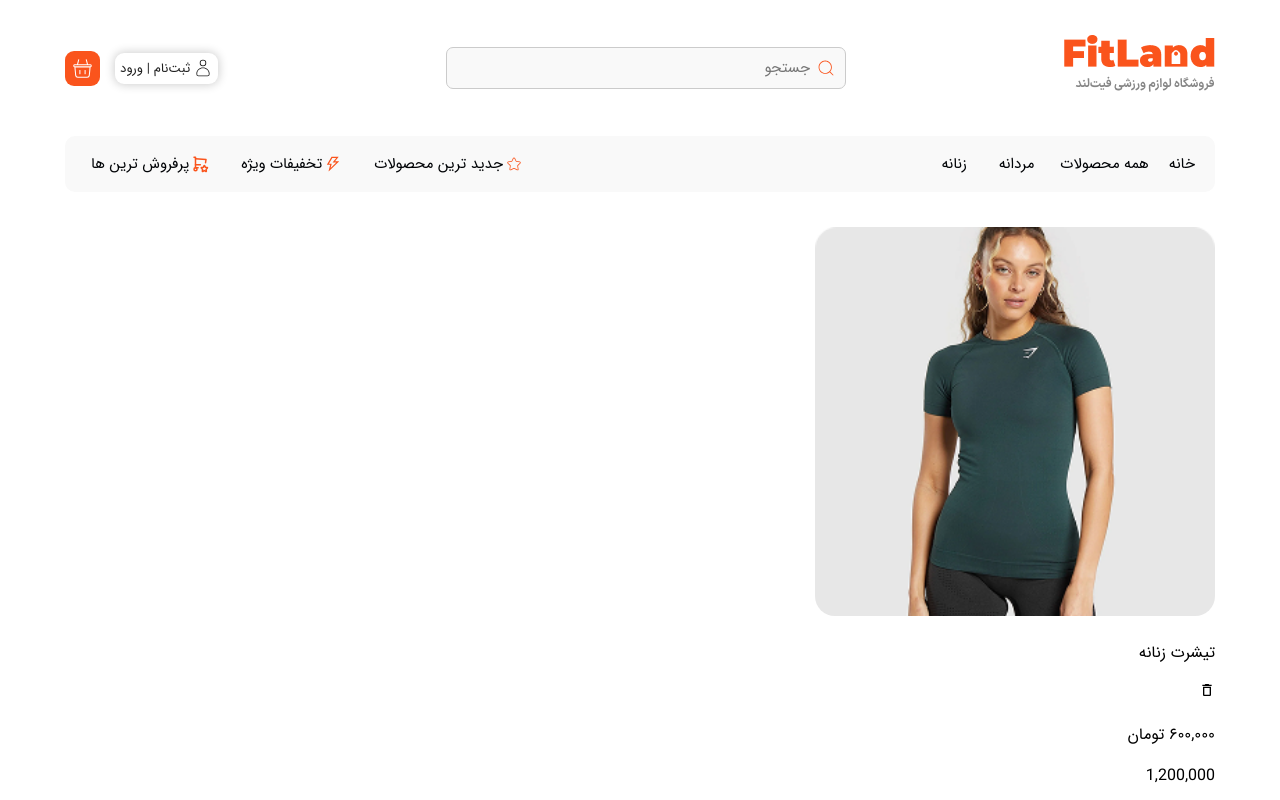
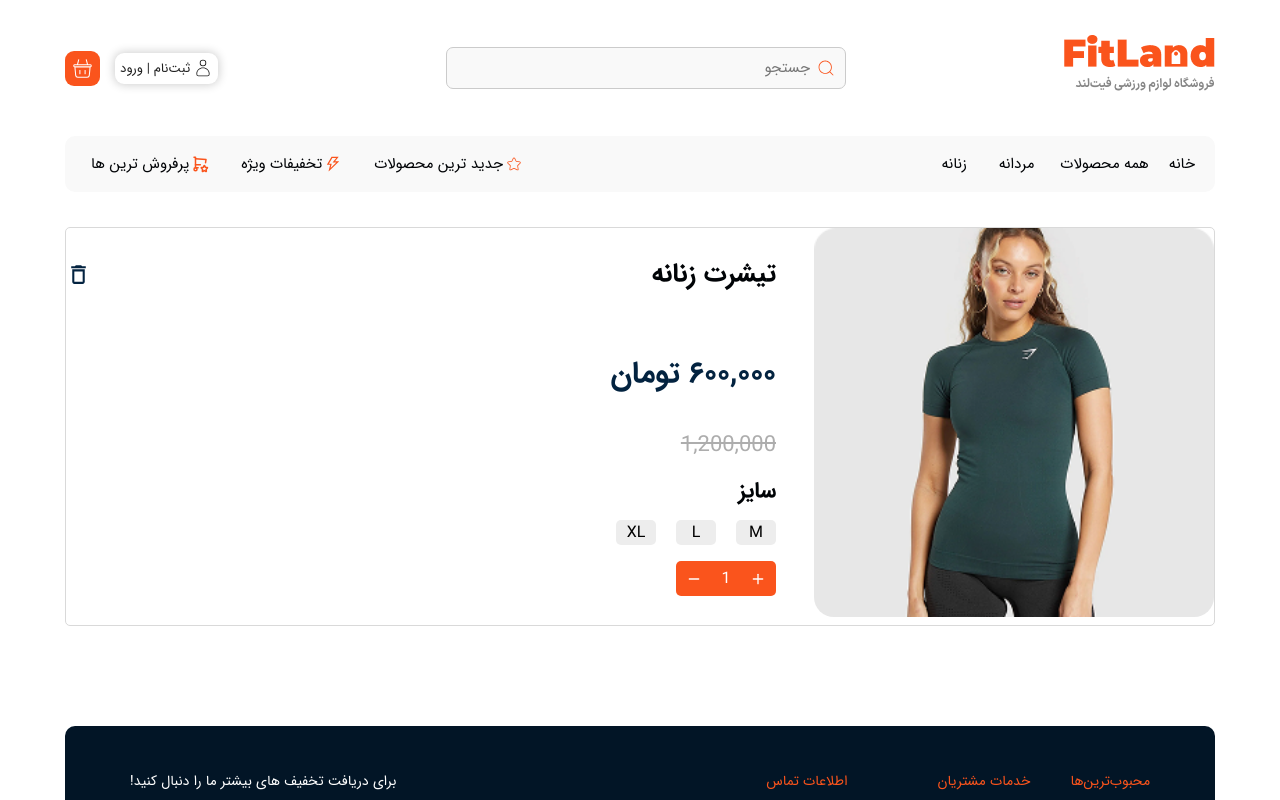
Before and after one commit to NooberThanYall/FitLand, a React (Vite) app: page /Cart in a window 1280 px wide. Shown: the top 800 px of the page. Built offline with nearby package versions, Linux system fonts and the light colour scheme.

Commit message:
set styles for basket

```diff
--- a/src/Components/CardBasket/CardBasket.css
+++ b/src/Components/CardBasket/CardBasket.css
@@ -0,0 +1,82 @@
+.card-basket-wrraper{
+    display: flex;
+    justify-content: space-between;
+    border: 1px solid #D9D9D9;
+    border-radius: 5px;
+}
+
+
+.container-img-card-basket{
+    width: 400px;
+}
+
+.img-card-basket{
+    width: 100%;
+    border-bottom-left-radius: 20px;
+    border-bottom-right-radius: 20px;
+}
+
+.container-details-card-basket{
+    width: 710px;
+}
+
+.title-card-basket{
+    color: #000306;
+    font-size: 26px;
+    font-weight: 700;
+}
+
+.new-price-card-basket{
+    color: #032340;
+    font-size: 30px;
+    font-weight: 700;
+}
+
+.last-price-card-basket{
+    color: #ADADAD;
+    font-size: 22px;
+    text-decoration: line-through;
+}
+
+.title-size-card-basket{
+    color: #000306;
+    font-size: 22px;
+    font-weight: 700;
+    margin-top: -10px;
+}
+
+.container-sizes-card-basket{
+    display: flex;
+    gap: 20px;
+}
+
+.sizes-card-basket{
+    background-color: #EDEDED;
+    width: 40px;
+    text-align: center;
+    border-radius: 5px;
+    margin-top: -10px;
+}
+
+.plus-minus-card-basket{
+    border: 5px;
+    padding: 5px 10px;
+    width: 100px;
+    background-color: #FA541C;
+    color: white;
+    display: flex;
+    align-items: center;
+    justify-content: space-between;
+    border-radius: 5px;
+}
+
+.container-name-and-icon-delete{
+    display: flex;
+    align-items: center;
+    justify-content: space-between;
+}
+
+.icon-delete-card-at-basket{
+    color: #032340;
+    cursor: pointer;
+}
--- a/src/Components/CardBasket/CardBasket.tsx
+++ b/src/Components/CardBasket/CardBasket.tsx
@@ -19,13 +19,14 @@ export default function CardBasket() {
     return (
         <div className='card-basket-wrraper'>
 
-            <div className="container-img-main-product">
-                <img src="Imgs/img-product.png" className='img-main-product' />
+            <div className="container-img-card-basket">
+                <img src="Imgs/img-product.png" className='img-card-basket' />
             </div>
 
+            <div className="container-details-card-basket">
                 <div className="container-name-and-icon-delete">
                     <p className="title-card-basket">تیشرت زنانه</p>
-                <MdDeleteOutline />
+                    <MdDeleteOutline size={25} className='icon-delete-card-at-basket' />
                 </div>
                 <p className="new-price-card-basket">۶۰۰,۰۰۰ تومان</p>
                 <p className="last-price-card-basket">1,200,000</p>
@@ -37,5 +38,7 @@ export default function CardBasket() {
                 </div>
                 <div className="plus-minus-card-basket"><FiPlus style={{ cursor: 'pointer' }} onClick={() => setCountProduct(countProduct + 1)} /> {countProduct} <FiMinus style={{ cursor: 'pointer' }} onClick={minusProductCount} /></div>
             </div>
+
+        </div>
     )
 }
```
Lines whose indentation alone changed are shown as unchanged.
